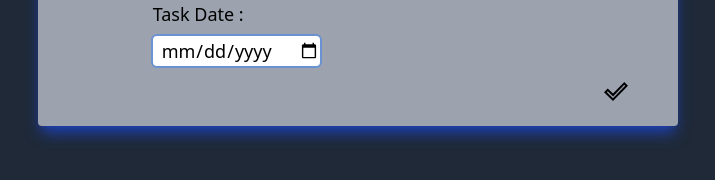
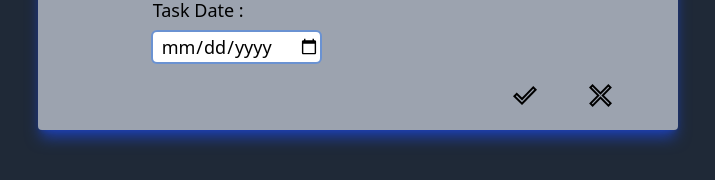
Before and after one commit to Fadgiras/react-ts-todolist, a React (Create React App) app: page / in a window 1280 px wide. Both pictures are taken after a click on the button 934 px from the left and 118 px from the top of the page. Shown: the part 505-685 px from the top of the page, without its empty margins (282-997 px from the left). Built offline with nearby package versions, Linux system fonts and the light colour scheme.

Commit message:
Functionnal app ! :tada:
Some things can still be improved

Change the placeholder into values for the edit modal pto allow slight modification
Get rid of the default tasks and only use default values

```diff
--- a/src/components/TaskEdit.tsx
+++ b/src/components/TaskEdit.tsx
@@ -26,10 +26,7 @@ export default class TaskEdit extends Component<TaskProps, any>{
     // }
     editTask : Task = this.props.task;
     componentDidUpdate(prevProps: Readonly<TaskProps>, prevState: Readonly<any>, snapshot?: any): void {
-        // console.log("Update edit !")
-        // console.log(this.props.task)
         this.editTask = this.props.task
-        // console.log(this.editTask)
 
     }
 
@@ -92,8 +89,11 @@ export default class TaskEdit extends Component<TaskProps, any>{
 
                             <p className="pl-2 pt-2">Task Date : </p>
                             {/* Day's date displayed because of the defaultTask object in Todolist.tsx */}
-                            <input type="date" value={this.state.date} className="m-2 ring-2 pl-2 rounded border-black w-fit" onChange={this.handleDateChange}/>
+                            <input type="date" value={this.props.task.getDate()} className="m-2 ring-2 pl-2 rounded border-black w-fit" onChange={this.handleDateChange}/>
                         </div>
+                        <div className="flex flex-row ml-auto mr-4 pt-2">
+
+                    {/* Check */}
                     <button type="button"
                             className="w-fit text-gray-400 bg-transparent rounded-lg text-sm p-0.5 m-1 inline-flex items-center hover:bg-gray-500 hover:text-white ml-auto mr-12 mb-5"
                             onClick={this.toggle}
@@ -102,6 +102,17 @@ export default class TaskEdit extends Component<TaskProps, any>{
                             <path d="M20.303 4.846l.882.882-12.22 12.452-6.115-5.93.902-.902 5.303 5.028 11.248-11.53zm-.018-2.846l-11.285 11.567-5.286-5.011-3.714 3.716 9 8.728 15-15.285-3.715-3.715z"/>
                         </svg>
                     </button>
+
+                    {/* cross */}
+                    <button type="button"
+                            className="w-fit text-gray-400 bg-transparent rounded-lg text-sm p-0.5 m-1 inline-flex items-center hover:bg-gray-500 hover:text-white ml-auto mr-12 mb-5"
+                            onClick={() => {this.props.switchMode("List")}}
+                            >
+                        <svg xmlns="http://www.w3.org/2000/svg" width="23" height="23" viewBox="0 0 24 24">
+                            <path d="M20.197 2.837l.867.867-8.21 8.291 8.308 8.202-.866.867-8.292-8.21-8.23 8.311-.84-.84 8.213-8.32-8.312-8.231.84-.84 8.319 8.212 8.203-8.309zm-.009-2.837l-8.212 8.318-8.31-8.204-3.666 3.667 8.321 8.24-8.207 8.313 3.667 3.666 8.237-8.318 8.285 8.204 3.697-3.698-8.315-8.209 8.201-8.282-3.698-3.697z"/>
+                        </svg>
+                    </button>
+                    </div>
                     </div>
                 </div>
 
--- a/src/components/Todolist.tsx
+++ b/src/components/Todolist.tsx
@@ -18,7 +18,6 @@ interface EditState{
     currentTask : Task,
     editMode : boolean,
     mode : string
-    // Add a mode state
 }
 
 export default class Todolist extends Component<any, EditState>{
@@ -54,13 +53,12 @@ export default class Todolist extends Component<any, EditState>{
     }
 
     //NB : instanciate a new obj to access a task
-    tasks = new StorageService().getTasks()
-    componentDidUpdate(prevProps: Readonly<any>, prevState: Readonly<EditState>, snapshot?: any): void {
-        this.tasks = new StorageService().getTasks()
+    setTaskList(){
+        let tasks = new StorageService().getTasks()
+        let taskList = tasks.map((task) => (<TaskLine key={task.taskKey()} task={task} setCurrentTask={this.setCurrentTask.bind(this)} switchMode={this.switchMode.bind(this)}/>));
+
+        return taskList
     }
-
-    taskList = this.tasks.map((task) => (<TaskLine key={task.taskKey()} task={task} setCurrentTask={this.setCurrentTask.bind(this)} switchMode={this.switchMode.bind(this)}/>));
-
 
     render(){
         return  <div className="min-h-screen bg-gray-800 text-2xl text-gray-200 flex items-center flex-col">
@@ -68,7 +66,7 @@ export default class Todolist extends Component<any, EditState>{
                         <p className="text-start">Todo</p>
                     </div>
                     <TaskList task={defaultTask} mode={this.state.mode} setCurrentTask={this.setCurrentTask.bind(this)} switchMode={this.switchMode.bind(this)}>
-                        {this.taskList}
+                        {this.setTaskList()}
                     </TaskList>
                     <TaskEdit task={this.state.currentTask} mode={this.state.mode} switchMode={this.switchMode.bind(this)}/>
                     <TaskDeleteConfirm task={this.state.currentTask} mode={this.state.mode} switchMode={this.switchMode.bind(this)}/>
```
Lines whose indentation alone changed are shown as unchanged.
